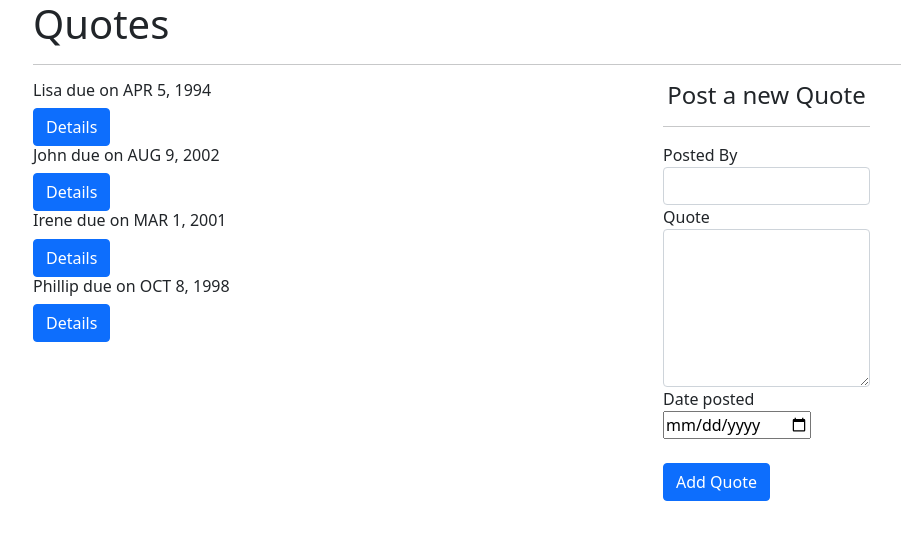
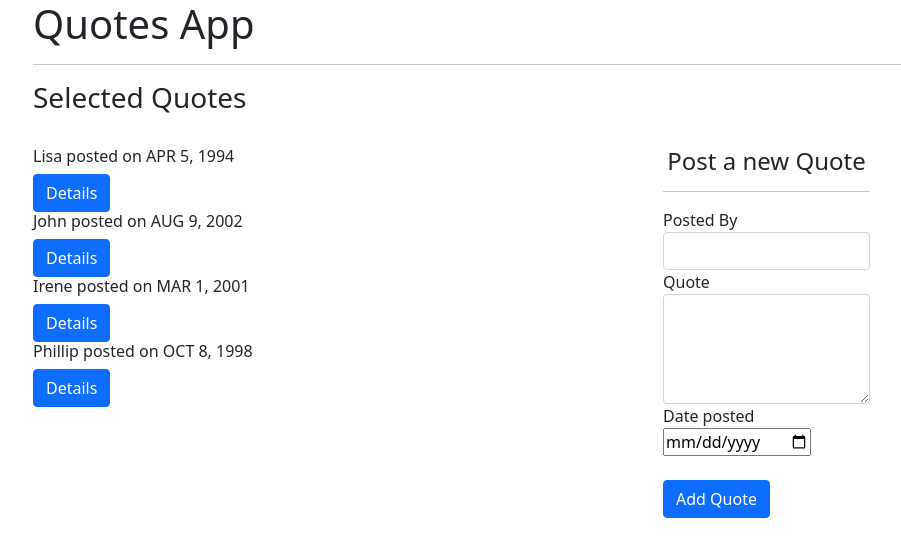
Before and after one commit to halima254/quotes, an Angular app in the folder Quotes/: page / in a window 1280 px wide. Shown: the top 556 px of the page, without its empty margins (49-950 px from the left). Built offline with nearby package versions, Linux system fonts and the light colour scheme.

Commit message:
add form-submit functionality

```diff
--- a/Quotes/src/app/app.module.ts
+++ b/Quotes/src/app/app.module.ts
@@ -1,4 +1,5 @@
 import { NgModule } from '@angular/core';
+import { FormsModule } from '@angular/forms';
 import { BrowserModule } from '@angular/platform-browser';
 
 import { AppRoutingModule } from './app-routing.module';
@@ -8,7 +9,7 @@ import { QuoteDetailComponent } from './quote-detail/quote-detail.component';
 import { StrikethroughDirective } from './strikethrough.directive';
 import { DateCountPipe } from './date-count.pipe';
 import { QuoteFormComponent } from './quote-form/quote-form.component';
-import { FormsModule } from '@angular/forms';
+
 
 
 @NgModule({
--- a/Quotes/src/app/quote-detail/quote-detail.component.html
+++ b/Quotes/src/app/quote-detail/quote-detail.component.html
@@ -4,6 +4,6 @@
 
 
 <button (click)='quoteComplete(true)' class= "btn btn-warning">Delete</button> <br>
-<p>This quote was posted on {{quote.postedDate|dateCount}}days</p>
+<p>This quote was posted {{quote.postedDate|dateCount}} days ago</p>
 <button (click)='upVote()'> upVotes <span>{{upVotes}}</span></button><br>
 <button (click)='downVote()'> downVotes <span>{{downVotes}}</span></button>
--- a/Quotes/src/app/quote-form/quote-form.component.html
+++ b/Quotes/src/app/quote-form/quote-form.component.html
@@ -4,12 +4,12 @@
       <h4 class="text-center">Post a new Quote</h4>
       <hr>
 
-      <form (ngsubmit)='submitQuote()'#quoteForm='ngForm'>
+      <form (ngSubmit)='submitQuote()'#quoteForm='ngForm'>
 
         <div class="form-group">
 
-          <label for="name">Posted By</label>
-          <input type="text" class="form-control"  id="author"
+          <label for="author">Posted By</label>
+          <input type="text"  class="form-control"  id="author"
            [(ngModel)]="newQuote.author" name ="author" #author='ngModel' required>
            <div [hidden]="author.valid || author.pristine" class="alert alert-danger">
                <p>Author is Required</p>
@@ -21,7 +21,7 @@
         <div class="form-group">
 
           <label for="description">Quote</label>
-          <textarea class="form-control" id="description" rows="6" [(ngModel)]="newQuote.description" name="description" #description="ngModel" required></textarea>
+          <textarea class="form-control" id="description" rows="4" [(ngModel)]="newQuote.description" name="description" #description="ngModel" required></textarea>
           <div [hidden]="description.valid || description.pristine" class="alert alert-danger">
             <p>Description is required</p>
             </div>
@@ -32,7 +32,7 @@
         </div>
         <div class="form-group">
           <label for="complete">Date posted</label>
-          <input type='date' id="date" [(ngModel)]="newQuote.postedDate" name="postedDate" #postedDate="ngModel" required>
+          <input type='date' id="complete" [(ngModel)]="newQuote.postedDate" name="postedDate" #postedDate="ngModel" required>
           <div [hidden]="postedDate.valid || postedDate.pristine" class="alert alert-danger">
             <p>Date is required</p>
             </div>
--- a/Quotes/src/app/quote-form/quote-form.component.ts
+++ b/Quotes/src/app/quote-form/quote-form.component.ts
@@ -6,7 +6,8 @@ import { Quote } from '../quote';
   styleUrls: ['./quote-form.component.css']
 })
 export class QuoteFormComponent implements OnInit {
- newQuote = new Quote (0,"","", new Date());
+
+ newQuote = new Quote(0,"","", new Date());
  @Output() addQuote = new EventEmitter<Quote>();
 
   submitQuote(){
@@ -14,7 +15,7 @@ export class QuoteFormComponent implements OnInit {
   }
   constructor() { }
 
-  ngOnInit(): void {
+  ngOnInit(){
   }
 
 }
--- a/Quotes/src/app/quote/quote.component.html
+++ b/Quotes/src/app/quote/quote.component.html
@@ -1,13 +1,13 @@
 <div class="container">
-    <h1>Quotes</h1>
+    <h1>Quotes App</h1>
     <hr>
-
+  <h3>Selected Quotes</h3><br>
     <div class="row gx-5">
-      <div class="col  " >
+      <div class="col" >
 
         <div *ngFor='let quote of quotes;let i = index'>
           <div>
-            <h6 id={{i}} appStrikethrough>{{quote.author}} due on {{quote.postedDate|date|uppercase}}</h6>
+            <h6 id={{i}} appStrikethrough> {{quote.author}} posted on {{quote.postedDate|date|uppercase}}</h6>
             <button (click)='toggleDetails(i)' class="btn btn-primary">Details</button>
           </div>
 
```
